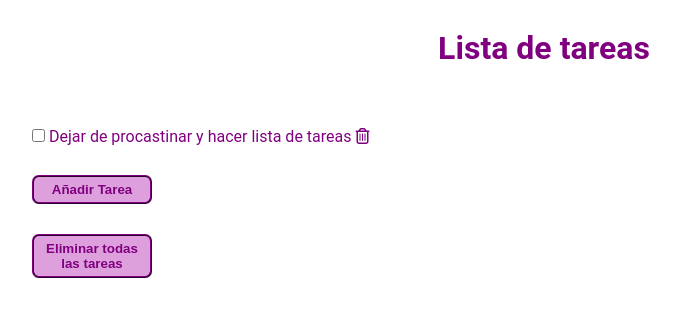
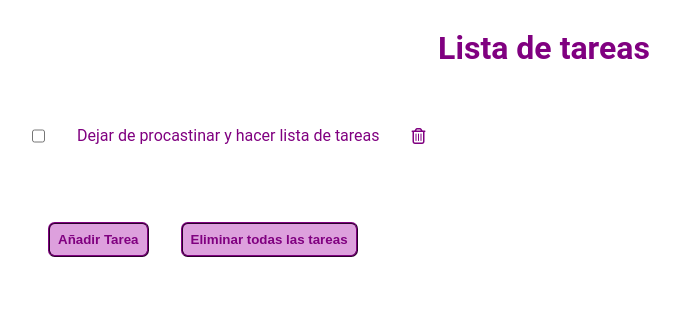
Before and after one commit to modehans/listado_tareas, a React (Create React App) app: page /#/ in a window 1280 px wide. Shown: the top 316 px of the page, without its empty margins (96-776 px from the left). Built offline with nearby package versions, Linux system fonts and the light colour scheme.

Commit message:
Fix CSS tasks list and buttons

```diff
--- a/src/components/App.js
+++ b/src/components/App.js
@@ -116,26 +116,20 @@ function App() {
 
   const renderTask = () => {
     return tasks.map((eachTask) => (
-      <li
-        key={eachTask.id}
-        id={`task-${eachTask.id}`}
-        className={calculateTaskClass(eachTask)}
-      >
-        <p>
+      <li key={eachTask.id} id={`task-${eachTask.id}`} className="task">
         <input
           type="checkbox"
           name={`task-${eachTask.id}`}
           id={eachTask.id}
           checked={eachTask.completed}
           onChange={handleClick}
-          />{' '}
-          {eachTask.task}{' '}
+        />
+        <p className={calculateTaskClass(eachTask)}>{eachTask.task}</p>
         <i
           className="fa-regular fa-trash-can"
           id={`delete:${eachTask.id}`}
           onClick={handleDelete}
         ></i>
-        </p>
       </li>
     ));
   };
@@ -144,10 +138,12 @@ function App() {
       <Header />
       <main className="main">
         <ul className="list">{renderTask()}</ul>
+        <section>
           <Button handleClick={handleClickShowForm}>Añadir Tarea</Button>
           <Button handleClick={handleClickReset}>
             Eliminar todas las tareas
           </Button>
+        </section>
         {renderFormNewTask()}
       </main>
     </div>
--- a/src/styles/App.scss
+++ b/src/styles/App.scss
@@ -1,7 +1,6 @@
 @import './core/reset.scss';
 
 .container {
-  min-height: 100vh;
   display: flex;
   flex-direction: column;
   align-items: center;
@@ -20,17 +19,21 @@
 }
 
 .list {
+  min-height: 3rem;
   display: flex;
   flex-direction: column;
   gap: 1em;
 
 }
 
+.task {
+  display: flex;
+  gap: 2rem
+}
+
 .completed {
   text-decoration: line-through;
 }
-
-
 
 .modal {
   position: fixed;
--- a/src/styles/components/Button.scss
+++ b/src/styles/components/Button.scss
@@ -1,14 +1,15 @@
 @import '../core/reset.scss';
 
 .button {
-  max-width: 120px;
+
   border: 2px ridge purple;
   border-radius: 0.5em;
   padding: 3px;
   background-color: plum;
   color: purple;
   font-weight: bold;
-  padding: 5px;
+  padding: 0.5rem;
+  margin: 1rem;
   cursor: pointer;
   transition-delay: 100ms;
 
--- a/src/styles/components/Header.scss
+++ b/src/styles/components/Header.scss
@@ -7,6 +7,5 @@
   &__title {
     font-size: 2em;
     font-weight: 700;
-
   }
 }
```
Lines whose indentation alone changed are shown as unchanged.
